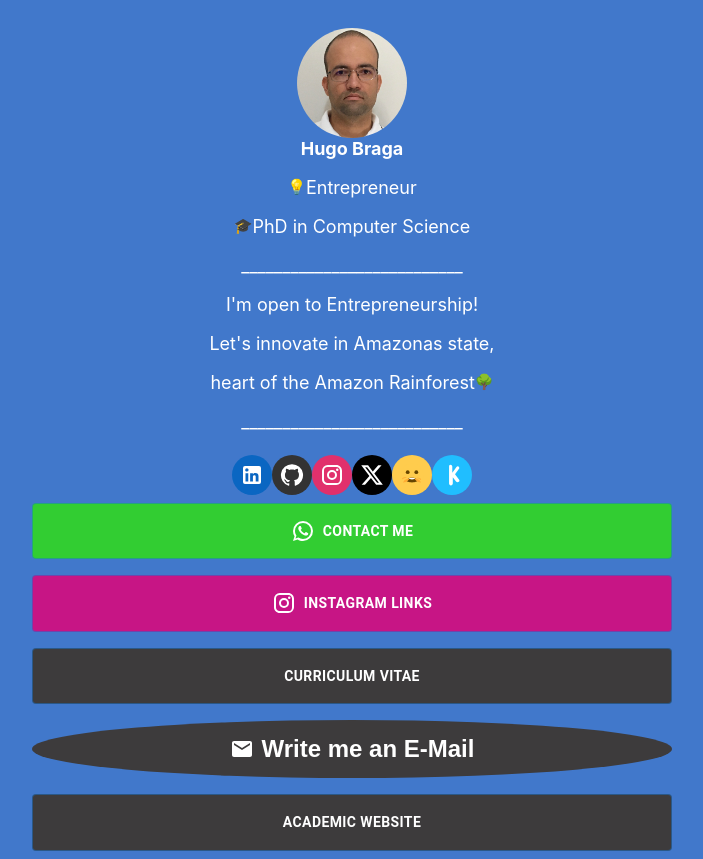
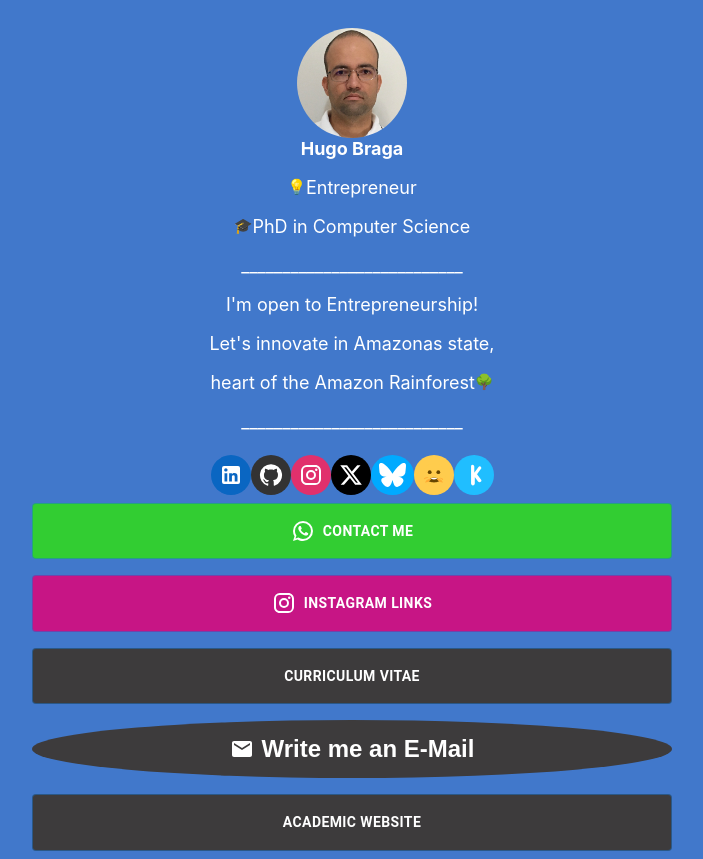
Before and after one commit to hugobraga/personal-website, a React (Create React App) app in the folder react-website/: page / in a window 1280 px wide. Shown: the whole page, without its empty margins (288-991 px from the left). Built offline with nearby package versions, Linux system fonts and the light colour scheme.

Commit message:
Added BlueSky icon based on FontAwesome.

```diff
--- a/react-website/package.json
+++ b/react-website/package.json
@@ -6,8 +6,10 @@
   "dependencies": {
     "@emotion/react": "^11.13.0",
     "@emotion/styled": "^11.13.0",
+    "@fortawesome/fontawesome-svg-core": "^6.6.0",
+    "@fortawesome/free-brands-svg-icons": "^6.6.0",
     "@fortawesome/free-solid-svg-icons": "^6.0.0",
-    "@fortawesome/react-fontawesome": "^0.2.0",
+    "@fortawesome/react-fontawesome": "^0.2.2",
     "@mui/icons-material": "^5.11.0",
     "@mui/material": "^5.11.0",
     "@mui/system": "^5.11.0",
--- a/react-website/src/components/HomeRoundedButtons.js
+++ b/react-website/src/components/HomeRoundedButtons.js
@@ -6,6 +6,8 @@ import InstagramIcon from '@mui/icons-material/Instagram';
 import XIcon from '@mui/icons-material/X';
 import HuggingFaceIcon from "./icons/HuggingFaceIcon";
 import KaggleIcon from "./icons/KaggleIcon";
+import { FontAwesomeIcon } from '@fortawesome/react-fontawesome';
+import { faBluesky } from '@fortawesome/free-brands-svg-icons'; // Import the Bluesky icon
 import TwitterIcon from '@mui/icons-material/Twitter';
 import FacebookIcon from '@mui/icons-material/Facebook';
 import "../pages/Microblog.css";
@@ -47,6 +49,14 @@ const HomeRoundedButtons = () => {
             </IconButton>
             <IconButton
                 component={Link}
+                href="https://bsky.app/profile/hugobraga.io" // Replace with your actual Bluesky profile URL
+                target="_blank"
+                style={{ backgroundColor: '#00AAFF', color: 'white' }} // Bluesky Blue
+            >
+                <FontAwesomeIcon icon={faBluesky} />
+            </IconButton>
+            <IconButton
+                component={Link}
                 href="https://huggingface.co/hugobraga"
                 target="_blank"
                 style={{ backgroundColor: '#ffcc4d', color: '#664500' }} // Hugging Face Yellow
```
Also changed, not shown: 1 other file (tests, documents, lock files or other folders).
